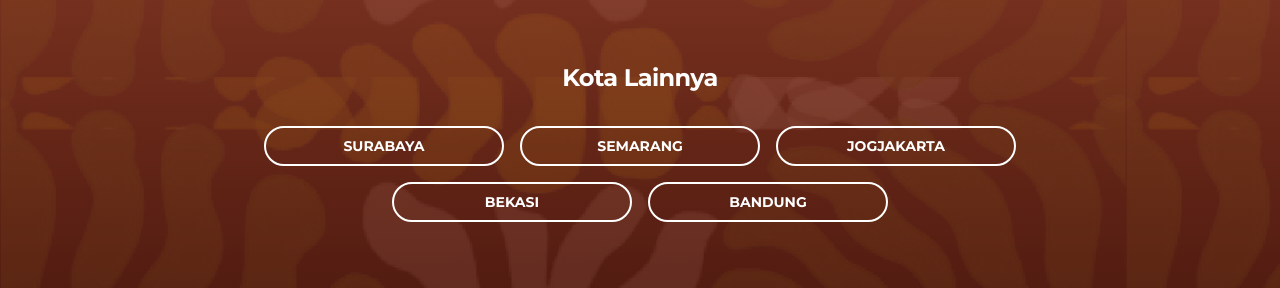
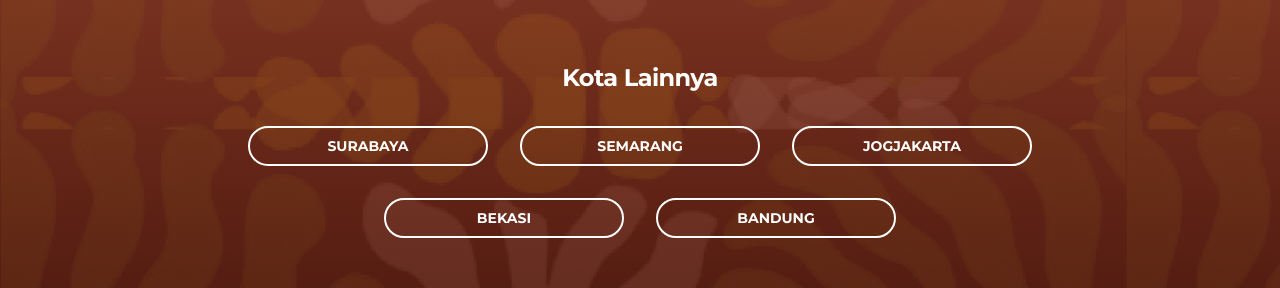
Before and after one commit to masbagaspn/ekspectanica-bekasi, a React (Vite) app: page / in a window 1280 px wide. Shown: the part 5529-5817 px from the top of the page. Built offline with nearby package versions, Linux system fonts and the light colour scheme; a web font is replaced by a local one.

Commit message:
fix: cities gap

```diff
--- a/src/App.tsx
+++ b/src/App.tsx
@@ -42,7 +42,7 @@ function App() {
         <TAC />
         <Footer />
         <div className="w-full h-full absolute top-0 left-0 bg-[url('/assets/background-pattern.png')] bg-repeat bg-top-left pointer-events-none z-[1]" />
-        <div className="w-full h-full absolute top-0 left-0 bg-gradient-to-b from-[#c42c13] from-0% via-[#e4bf92] via-50% to-[#c42c13] to-100% pointer-events-none opacity-100 z-0"></div>
+        <div className="w-full h-full absolute top-0 left-0 bg-gradient-to-b from-[#c42c13] from-5% via-[#e4bf92] via-50% to-[#c42c13] to-100% pointer-events-none opacity-100 z-0"></div>
         <div className="w-full h-screen absolute top-0 left-0 bg-gradient-to-b from-black/70 to-transparent z-0 pointer-events-none"></div>
         <div className="w-full h-[200vh] absolute bottom-0 left-0 bg-gradient-to-t from-black/90 to-transparent z-0 pointer-events-none"></div>
       </div>
--- a/src/components/Cities.tsx
+++ b/src/components/Cities.tsx
@@ -27,7 +27,7 @@ const Cities = () => {
   return (
     <div className="w-full h-fit flex flex-col items-center gap-8">
       <h3 className="text-2xl font-bold tracking-tight">Kota Lainnya</h3>
-      <div className="w-4/5 flex flex-wrap items-center justify-center gap-3 sm:gap-5 md:gap-8 lg:gap-4">
+      <div className="w-4/5 flex flex-wrap items-center justify-center gap-3 sm:gap-5 md:gap-8">
         {cities.map((city) => (
           <Button key={city.name} handleClick={() => {}}>
             {city.name}
```
